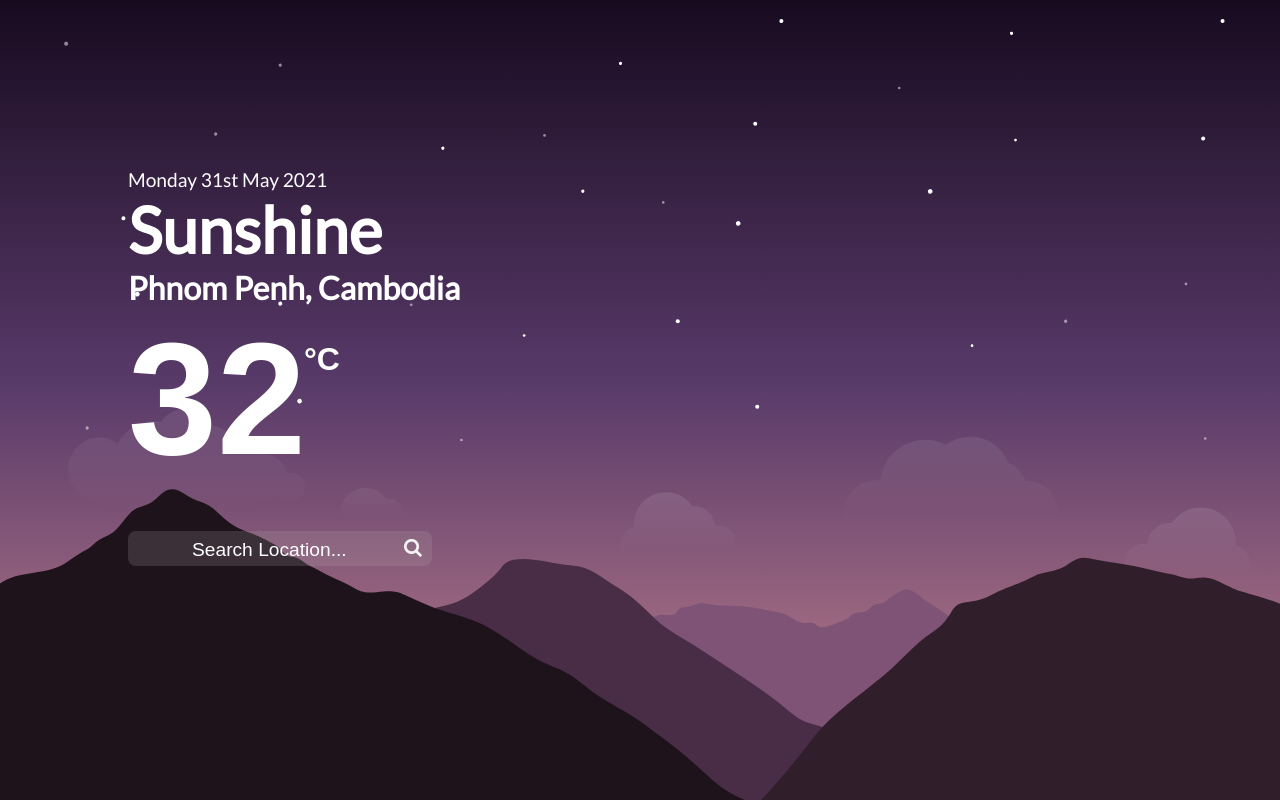
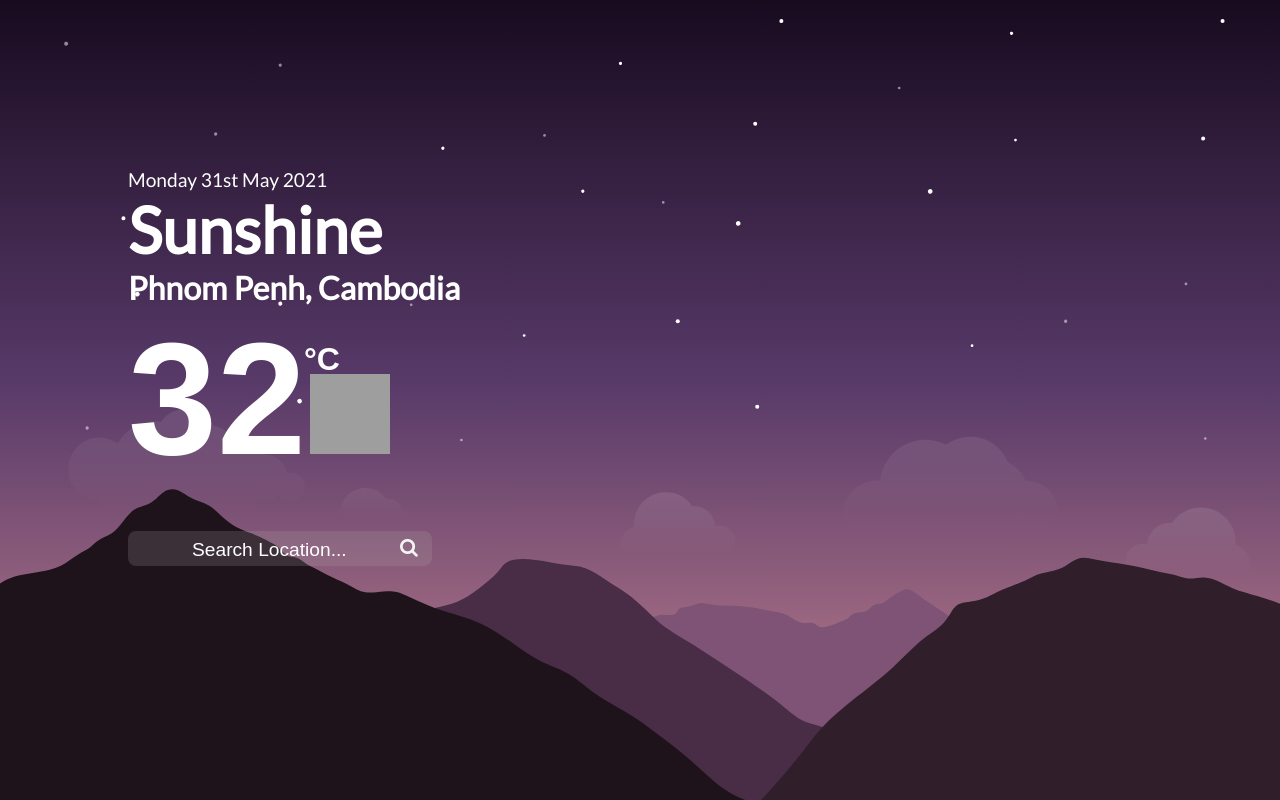
Before and after one commit to rickscode/Weather-App, a website built with webpack: page dist/index.html in a window 1280 px wide. Shown: the top 800 px of the page. Built offline with nearby package versions, Linux system fonts and the light colour scheme; grey boxes are pictures that could not be loaded.

Commit message:
Weather image UI

```diff
--- a/dist/index.html
+++ b/dist/index.html
@@ -6,10 +6,10 @@
     <meta http-equiv="X-UA-Compatible" content="ie=edge" />
   <title>Weather App</title>
   <link rel="stylesheet" href="style.css">
+  <link rel="stylesheet" href="https://cdnjs.cloudflare.com/ajax/libs/font-awesome/4.7.0/css/font-awesome.min.css">
   <style>
     @import url('https://fonts.googleapis.com/css2?family=Lato&display=swap');
     </style>
-    <link rel="stylesheet" href="https://cdnjs.cloudflare.com/ajax/libs/font-awesome/4.7.0/css/font-awesome.min.css">
 </head>
 <body>
   <div id="main" class="main">
@@ -19,6 +19,9 @@
         <h1 id="weather-description" class="weather-description">Sunshine</h1>
         <h2 id="weather-location" class="weather-location">Phnom Penh, Cambodia</h2>
         <span id="weather-degrees" class="weather-degrees">32</span>
+        <span id="weather-image" class="weather-image">
+          <img class="img-fluid weather-img" src=" https://openweathermap.org/img/wn/01d@4x.png" alt="clear sky">
+        </span>
       </div>
       <div id="location-search-box" class="location-search-box">
         <input id="location-search-input" class="location-search-input" type="text" placeholder="Search Location...">
--- a/dist/style.css
+++ b/dist/style.css
@@ -67,6 +67,7 @@ body
     left: 11rem;
 }
 
+
 .location-search-box
 {
     margin-top: 5rem;
@@ -97,14 +98,14 @@ body
 
 .submit-search
 {
-    position: relative;
+    position: absolute;
     background-color: rgba(0, 0, 0, 0);
     border: none;
     outline: none;
     cursor: pointer;
     font-size: larger;
-    right: 2rem;
-    bottom: 0.1rem;
+    left: 17rem;
+    bottom: 0.4rem;
 }
 
 .fa-search
@@ -112,3 +113,9 @@ body
     color: #f3f3f3;
     font-size: 1.8rem;
 }
+
+img
+{
+    height: 5rem;
+    width: 5rem;
+}
```
